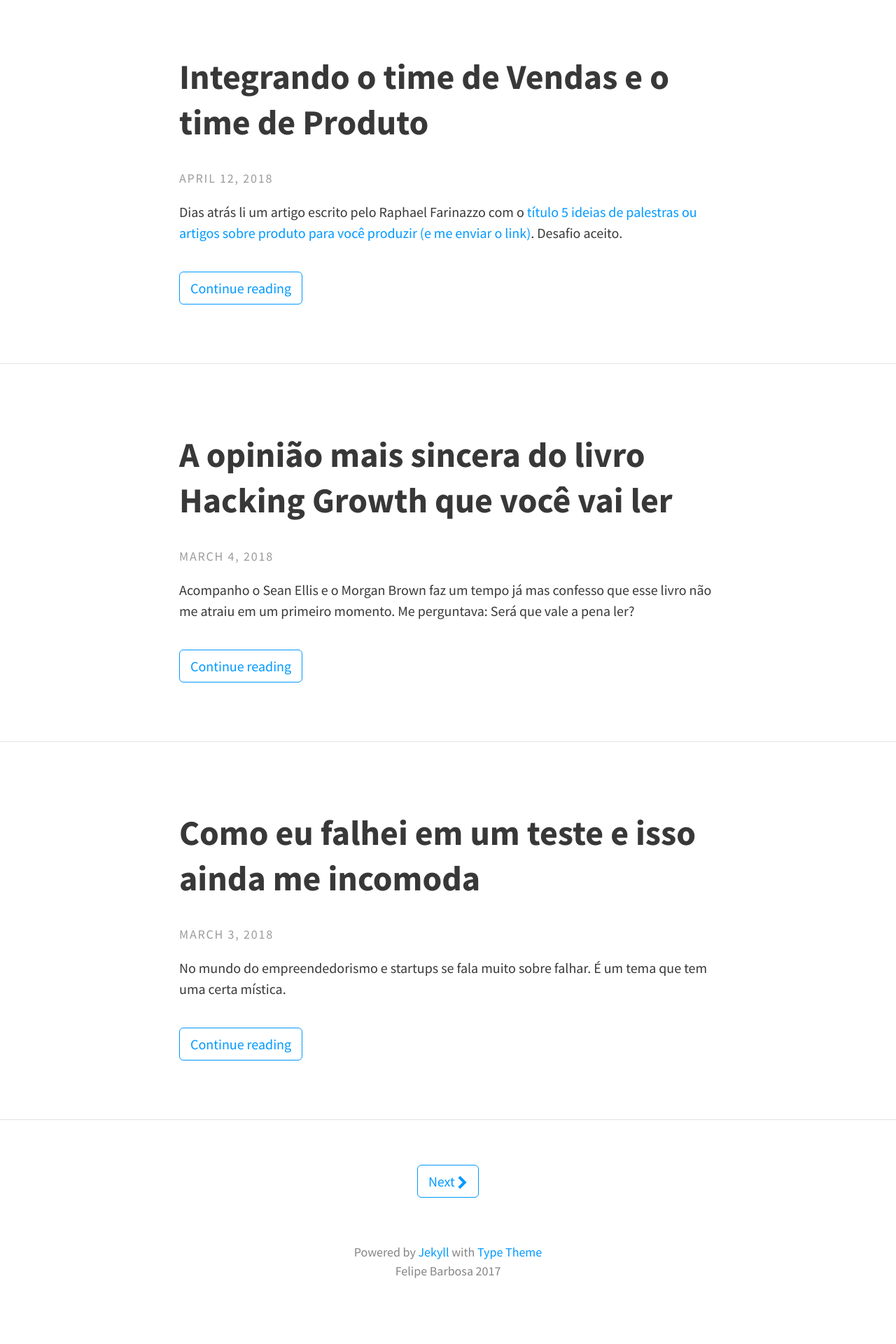
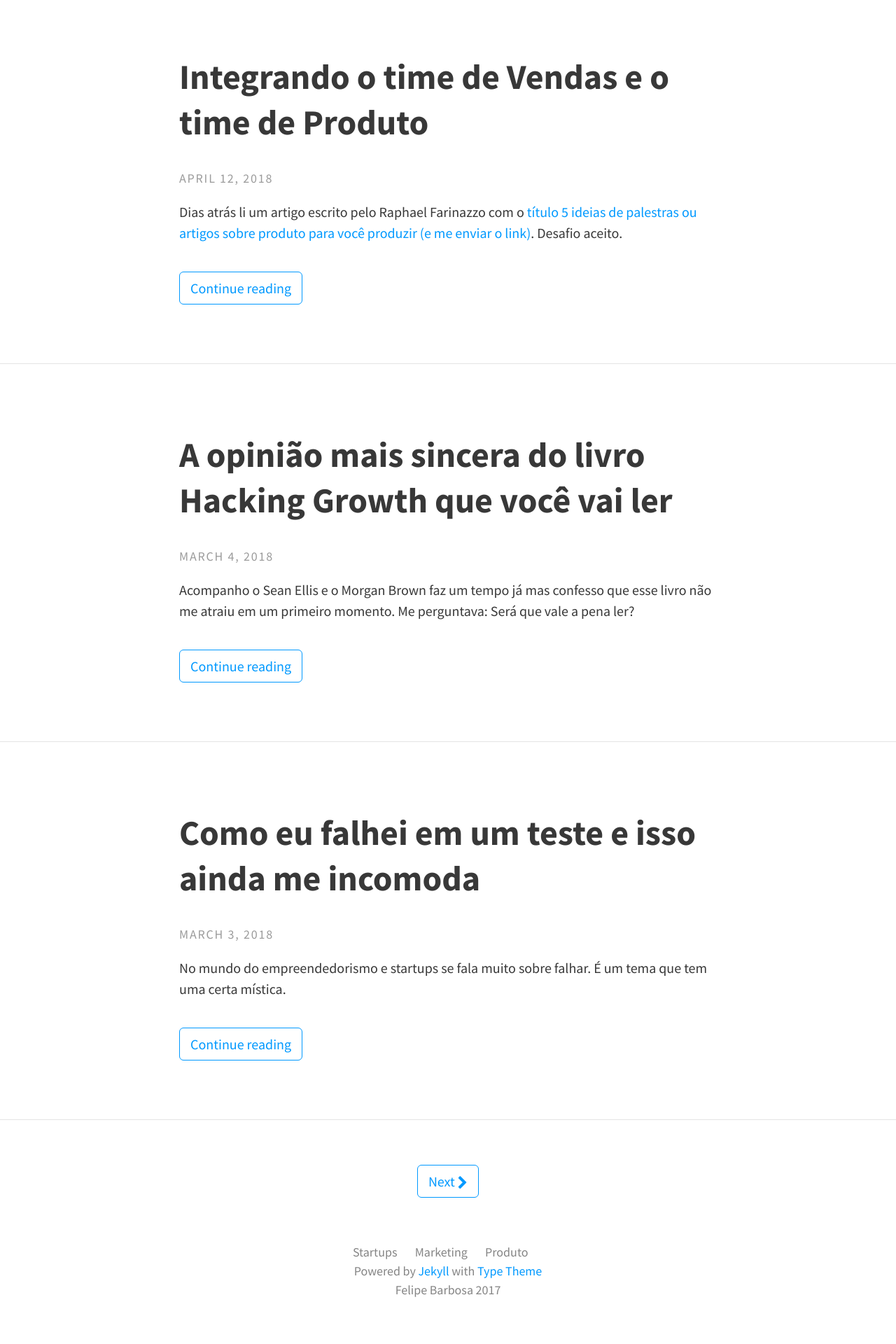
Before and after one commit to felipecbarbosa/felipecbarbosa.github.io, a Jekyll site: the page built from index.html, in a window 1280 px wide. Shown: the part 1515-3435 px from the top of the page at 70% size. Built offline with Jekyll 4.4.1, drawn with Linux system fonts in a browser that asks for light colours; the list of posts is cut into pages by our own code; comment, search, counter and statistics services are not loaded; before the commit the page ends 3408 px from its top, so only the background shows below that.

Commit message:
Edited footer css to add links and updated footer html

```diff
--- a/_includes/footer.html
+++ b/_includes/footer.html
@@ -129,6 +129,13 @@ addthis_share = {
 
 {% if site.theme_settings.footer_text %}
 <footer class="site-footer">
+	<nav class="site-nav">
+		<ul>
+			<li>Startups</li>
+			<li>Marketing</li>
+			<li>Produto</li>
+		</ul>
+	</nav>
 	<p class="text">{{ site.theme_settings.footer_text }}</p>
 </footer>
 {% endif %}
--- a/_sass/includes/_footer.scss
+++ b/_sass/includes/_footer.scss
@@ -5,4 +5,23 @@
   width: 100%;
   color: lighten($text-color, 30%);
   font-size: 0.9em;
+  .site-nav {
+    ul {
+      margin: 0;
+      padding: 0;
+      list-style: none;
+      line-height: 1.5;
+    }
+    li {
+      display: inline;
+      margin-right: 1.2em;
+    }
+    @media (max-width: 1100px) {
+      ul {
+        display: inline-block;
+        padding-top: $padding-small;
+        width: 100%;
+      }
+    }
+  }
 }
```
